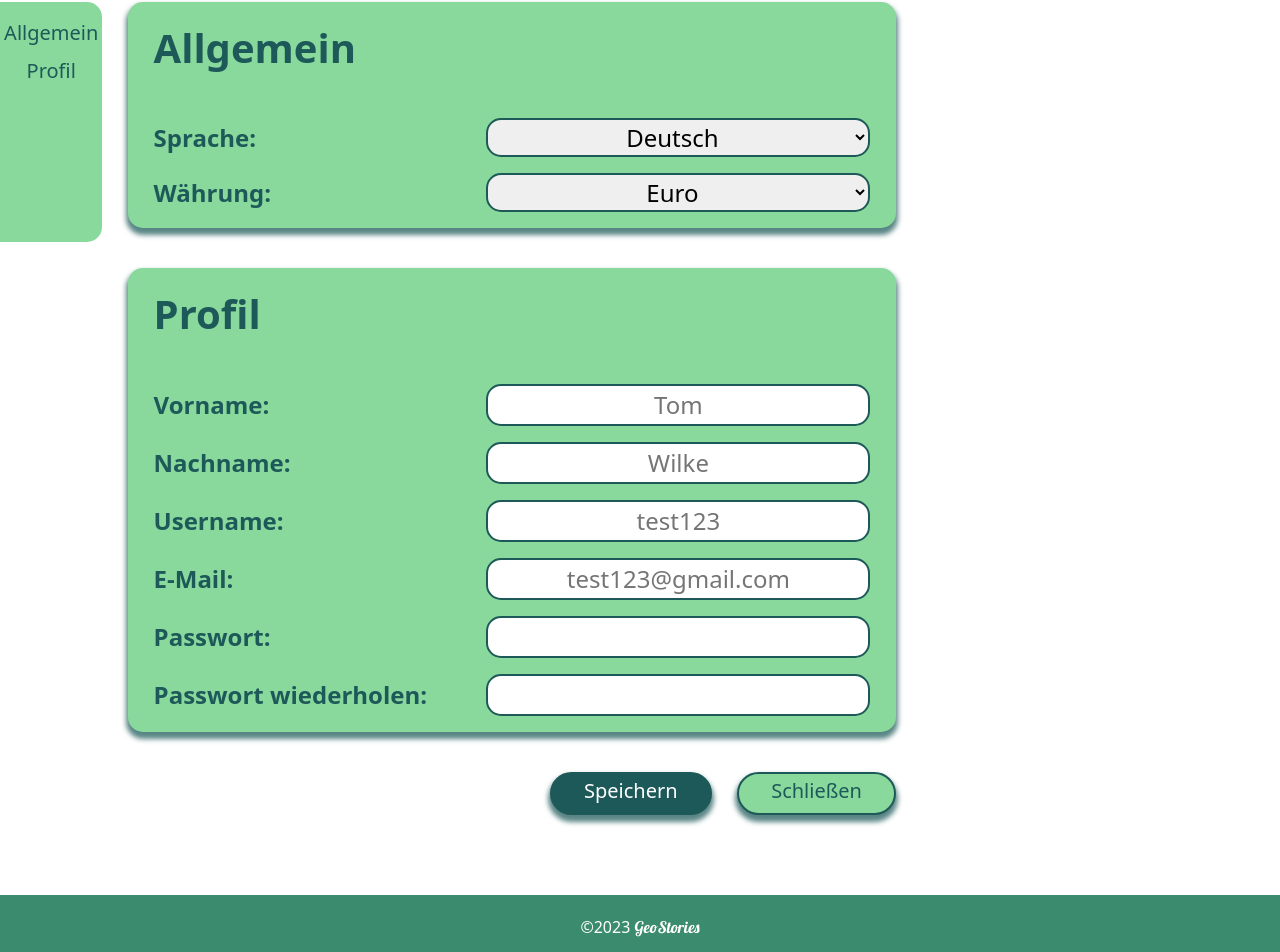
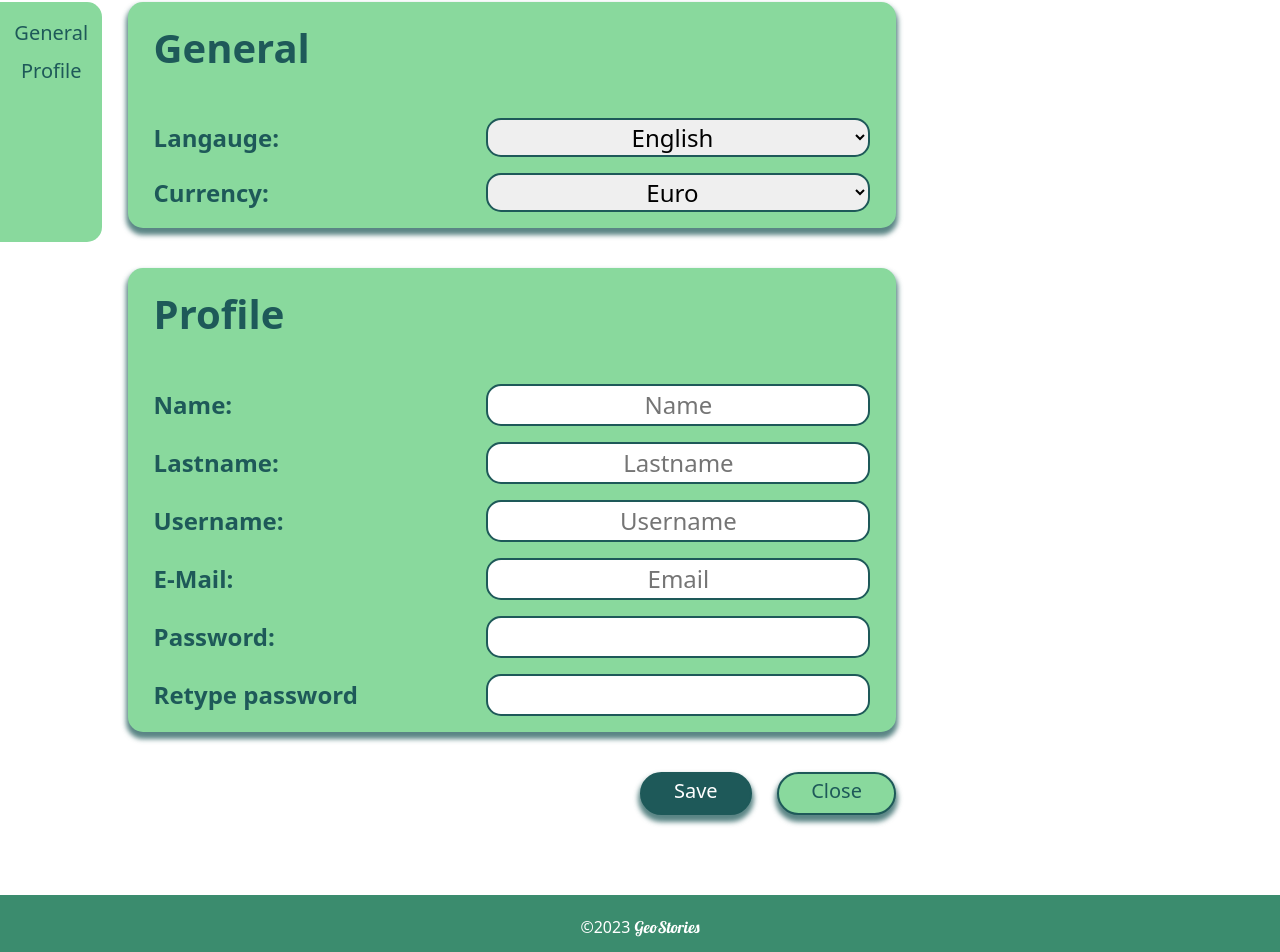
Before and after one commit to GeoStories2023/website, a React (Vite) app: page /settings in a window 1280 px wide. Shown: the part 274-1226 px from the top of the page. Built offline with nearby package versions, Linux system fonts and the light colour scheme; no server answers.

Commit message:
Add saving username in settings

```diff
--- a/src/Router.tsx
+++ b/src/Router.tsx
@@ -27,7 +27,7 @@ import { User as UserType } from "@prisma/client";
 import { FetchApi } from "./FetchApi";
 
 function Router() {
-  const [user, setUser] = useState<UserType>();
+  const [user, setUser] = useState < UserType > ();
   const auth = getAuth();
   onAuthStateChanged(auth, async (fUser) => {
     if (fUser && !user) {
@@ -123,7 +123,7 @@ function Router() {
         },
         {
           path: "settings",
-          element: <Settings />,
+          element: <Settings user={user} setUser={setUser} />,
         },
         {
           path: "continents",
--- a/src/components/settings/Settings.tsx
+++ b/src/components/settings/Settings.tsx
@@ -1,49 +1,77 @@
 import React from "react";
 import "@/style/Settings.scss";
+import { User } from "@prisma/client";
+import { FetchApi } from "@/FetchApi";
 
-function Settings() {
+function Settings({ user, setUser }: { user: User, setUser: any }) {
+  const accessToken = localStorage.getItem("accessToken") ?? ""
 
-    function showIt(elementId:any) {
+  // refs for all input fields
+  const firstNameRef = React.useRef<HTMLInputElement>(null);
+  const lastNameRef = React.useRef<HTMLInputElement>(null);
+  const usernameRef = React.useRef<HTMLInputElement>(null);
+  const emailRef = React.useRef<HTMLInputElement>(null);
+  const passwordRef = React.useRef<HTMLInputElement>(null);
+  const confirmPasswordRef = React.useRef<HTMLInputElement>(null);
+
+
+
+  function showIt(elementId: any) {
     var el = document.getElementById(elementId);
-        if(el != null) {
+    if (el != null) {
       el.scrollIntoView(true);
     }
   };
 
-    return(
+  function saveUser() {
+    FetchApi.post("/users", accessToken, {
+      user: {
+        firstName: firstNameRef.current?.value,
+        lastName: lastNameRef.current?.value,
+        username: usernameRef.current?.value,
+        email: emailRef.current?.value,
+        password: passwordRef.current?.value,
+        confirmPassword: confirmPasswordRef.current?.value
+      }
+    }).then((data) => {
+      setUser(data);
+    });
+  }
+
+  return (
     <div className="settings-container">
       <div className="settings-header">
-                <span className="settings-title">Einstellungen</span>
+        <span className="settings-title">Settings</span>
       </div>
       <div className="settings-content">
         <div className="settings-content-container">
           <div className="settings-navigation">
             <div className="settings-nav-item">
-                            <span className="settings-nav-paragraph" onClick={() => showIt("general")}>Allgemein</span>
+              <span className="settings-nav-paragraph" onClick={() => showIt("general")}>General</span>
             </div>
             <div className="settings-nav-item">
-                            <span className="settings-nav-paragraph" onClick={() => showIt("profile")}>Profil</span>
+              <span className="settings-nav-paragraph" onClick={() => showIt("profile")}>Profile</span>
             </div>
           </div>
           <div className="settings-sections">
             <div className="settings-sections-container">
               <div className="settings-general" id="general">
                 <div className="settings-general-container">
-                                    <span className="settings-general-header">Allgemein</span>
+                  <span className="settings-general-header">General</span>
                   <div className="settings-general-language">
-                                        <span>Sprache:</span>
+                    <span>Langauge:</span>
                     <select id="language" name="language">
-                                            <option value="german">Deutsch</option>
-                                            <option value="english">English</option>
+                      <option value="german">English</option>
+                      <option value="english">Deutsch</option>
                       <option value="french">Français</option>
                       <option value="spanish">Español</option>
                     </select>
                   </div>
                   <div className="settings-general-currency">
-                                        <span>Währung:</span>
+                    <span>Currency:</span>
                     <select id="currency" name="currency">
                       <option value="euro">Euro</option>
-                                            <option value="pound">Pfund</option>
+                      <option value="pound">Pound</option>
                       <option value="us-dollar">US-Dollar</option>
                     </select>
                   </div>
@@ -51,37 +79,37 @@ function Settings() {
               </div>
               <div className="settings-profile" id="profile">
                 <div className="settings-profile-container">
-                                    <span className="settings-profile-header">Profil</span>
-                                    <div className="settings-profile-forename">
-                                        <span>Vorname:</span>
-                                        <input type="text" name="forename" id="forename" placeholder="Tom" />
+                  <span className="settings-profile-header">Profile</span>
+                  <div className="settings-profile-firstname">
+                    <span>Name:</span>
+                    <input ref={firstNameRef} type="text" name="firstname" id="firstname" placeholder="Name" />
                   </div>
                   <div className="settings-profile-lastname">
-                                        <span>Nachname:</span>
-                                        <input type="text" name="lastname" id="lastname" placeholder="Wilke" />
+                    <span>Lastname:</span>
+                    <input ref={lastNameRef} type="text" name="lastname" id="lastname" placeholder="Lastname" />
                   </div>
                   <div className="settings-profile-username">
                     <span>Username:</span>
-                                        <input type="text" name="username" id="username" placeholder="test123" />
+                    <input ref={usernameRef} type="text" name="username" id="username" placeholder="Username" defaultValue={user?.username ?? ""} />
                   </div>
                   <div className="settings-profile-email">
                     <span>E-Mail:</span>
-                                        <input type="text" name="email" id="email" placeholder="test123@gmail.com" />
+                    <input ref={emailRef} type="text" name="email" id="email" placeholder="Email" />
                   </div>
                   <div className="settings-profile-password">
-                                        <span>Passwort:</span>
-                                        <input type="password" name="password" id="password"/>
+                    <span>Password:</span>
+                    <input ref={passwordRef} type="password" name="password" id="password" />
                   </div>
                   <div className="settings-profile-password-confirm">
-                                        <span>Passwort wiederholen:</span>
-                                        <input type="password" name="password-confirm" id="password-confirm"/>
+                    <span>Retype password</span>
+                    <input ref={confirmPasswordRef} type="password" name="password-confirm" id="password-confirm" />
                   </div>
                 </div>
               </div>
               <div className="settings-buttons">
                 <div className="settings-buttons-container">
-                                    <button className="save">Speichern</button>
-                                    <button className="close">Schließen</button>
+                  <button className="save" onClick={saveUser}>Save</button>
+                  <button className="close">Close</button>
                 </div>
               </div>
             </div>
--- a/src/style/Settings.scss
+++ b/src/style/Settings.scss
@@ -88,7 +88,7 @@
 
                             .settings-general-language,
                             .settings-general-currency,
-                            .settings-profile-forename,
+                            .settings-profile-firstname,
                             .settings-profile-lastname,
                             .settings-profile-username,
                             .settings-profile-email,
@@ -104,7 +104,7 @@
                                 width: 100%;
 
                                 #language, #currency,
-                                #forename, #lastname,
+                                #firstname, #lastname,
                                 #username, #email,
                                 #password, #password-confirm {
                                     width: 30vw;
```
Lines whose indentation alone changed are shown as unchanged.
